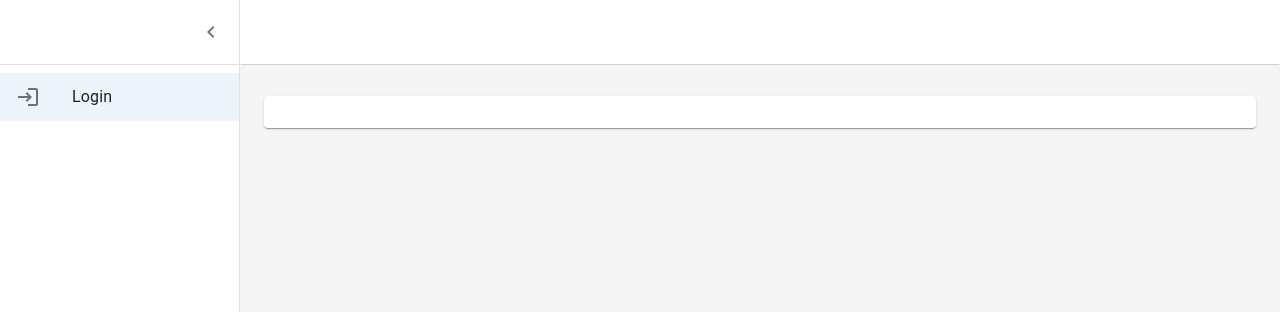
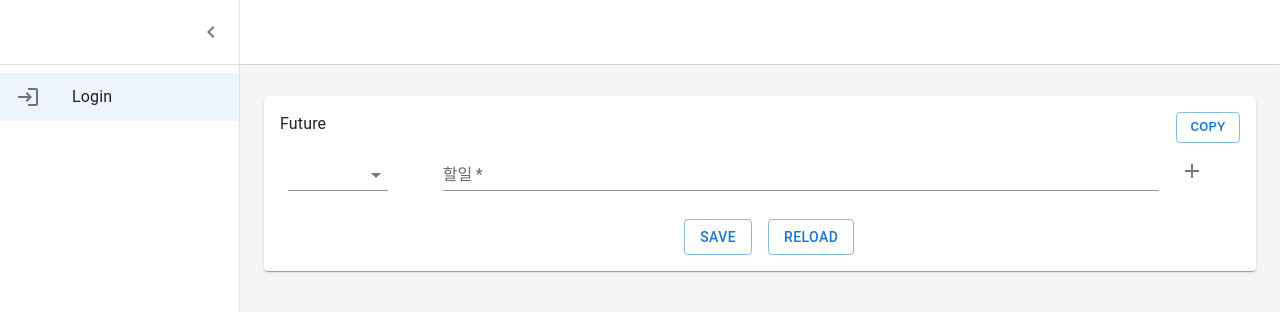
Before and after one commit to nacamp/js-react-works, a React (Create React App) app: page /future in a window 1280 px wide. Before the commit this address had no page. Shown: the top 312 px of the page. Built offline with nearby package versions, Linux system fonts and the light colour scheme.

Commit message:
[feature]future에 타이틀을 붙이기위해 페이지로 생성

```diff
--- a/src/Dashboard.tsx
+++ b/src/Dashboard.tsx
@@ -31,6 +31,7 @@ import path from 'path';
 import Calendar from './containers/Calendar';
 import LabelPage from './containers/Label';
 import Playground from './containers/Playground';
+import Future from './containers/Future';
 import { labelListState, useGetTodo, usePutTodo, usePostTodo, useGetRoutine, usePutRoutine, usePostRoutine, useGetLabel } from './hooks/api';
 import { useState, useRef, useEffect } from 'react';
 
@@ -107,7 +108,7 @@ function DashboardContent() {
     setOpen(!open);
   };
   useEffect(() => {
-    console.log('reload');
+    // console.log('reload');
     //responseLabel.refetch();
   }, [])
   function handleMenuClick(name:string){
@@ -198,6 +199,7 @@ function DashboardContent() {
                   <Route path='/todos/:id' element={<TodoTemplatePage />} />
                   <Route path='/calendar' element={<Calendar />} />
                   <Route path='/label' element={<LabelPage />} />
+                  <Route path='/future' element={<Future />} />
                   <Route path='/playground' element={<Playground />} />
                   <Route path='' element={<Orders />} />
                 </Routes>
--- /dev/null
+++ b/src/containers/Future.tsx
@@ -0,0 +1,14 @@
+import { Divider, Typography } from '@mui/material';
+import Box from '@mui/material/Box';
+import { TodoTemplate, } from '../components/TodoTemplate'
+import { useGetTodo, usePutTodo, usePostTodo} from '../hooks/api';
+
+function FuturePage() {
+    return (
+        <TodoTemplate id={20000101} onGet={useGetTodo} onPut={usePutTodo} onPost={usePostTodo} >
+            <div>Future</div>
+        </TodoTemplate>
+    );
+}
+
+export default FuturePage;
--- a/src/listItems.tsx
+++ b/src/listItems.tsx
@@ -26,9 +26,7 @@ export function MenuListItems({onClick}:IMenuListItems) {
   // const token = window.sessionStorage.getItem("token");
 
   React.useEffect(() => {
-    console.log(location.pathname);
     if(location.pathname === '/todos'){
-      console.log('here');
       setSelectedIndex(1);
       onClick('Today');
     }
@@ -60,7 +58,7 @@ export function MenuListItems({onClick}:IMenuListItems) {
             </ListItemIcon>
             <ListItemText primary="Routine" />
           </ListItemButton>
-          <ListItemButton selected={selectedIndex === 4} onClick={() => { setSelectedIndex(4);  onClick('Future'); navigate('/todos/20000101') }}>
+          <ListItemButton selected={selectedIndex === 4} onClick={() => { setSelectedIndex(4);  onClick('Future'); navigate('/future') }}>
             <ListItemIcon>
               <PlaylistAddCheckIcon />
             </ListItemIcon>
```
